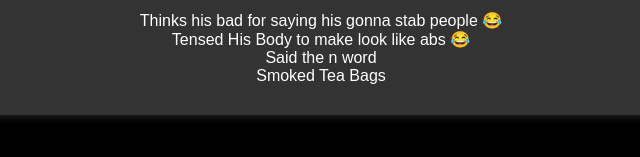
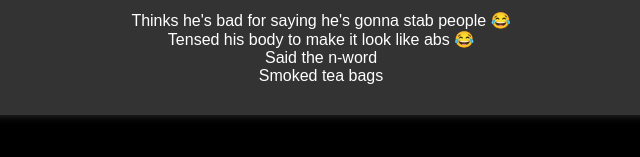
Before and after one commit to hallofasd/hallofasd, a plain HTML site: page index.html in a window 1280 px wide. Shown: the part 469-626 px from the top of the page, 339-979 px from the left. Drawn offline with Linux system fonts and the light colour scheme.

Commit message:
Update index.html

```diff
--- a/index.html
+++ b/index.html
@@ -37,17 +37,17 @@
 </head>
 <body>
     <audio controls loop autoplay>
-        <source src="https://drive.google.com/uc?id=1-5FEWnJAPTX5V6QifZbJGGFqNjAz3s_n" type="audio/mpeg">
+        <source src="https://drive.google.com/uc?id=10rNZo4ziuj3faNKfSOayiYx4THKwz9MX" type="audio/mpeg">
         Your browser does not support the audio element.
     </audio>
     <h1>Hall of Shame</h1>
     <div class="hall-of-fame">
         <img src="https://drive.google.com/uc?id=10Xg6OSabPpV7EymxHNw7Z4A6TV0Yt_M2" alt="odd lad.png">
         <ul>
-            <li>Thinks his bad for saying his gonna stab people 😂</li>
-            <li>Tensed His Body to make look like abs 😂</li>
-            <li>Said the n word</li>
-            <li>Smoked Tea Bags</li>
+            <li>Thinks he's bad for saying he's gonna stab people 😂</li>
+            <li>Tensed his body to make it look like abs 😂</li>
+            <li>Said the n-word</li>
+            <li>Smoked tea bags</li>
         </ul>
     </div>
 </body>
```
